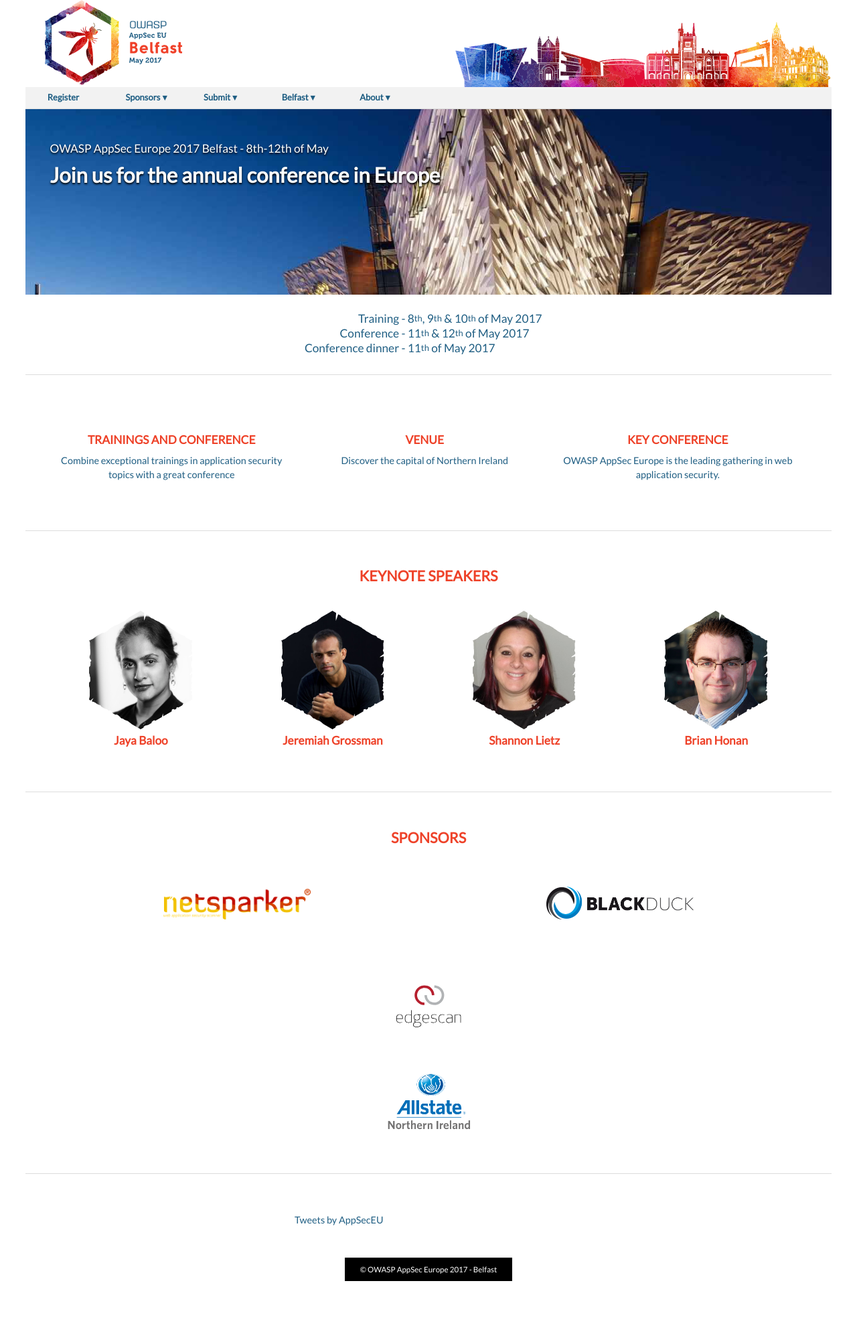
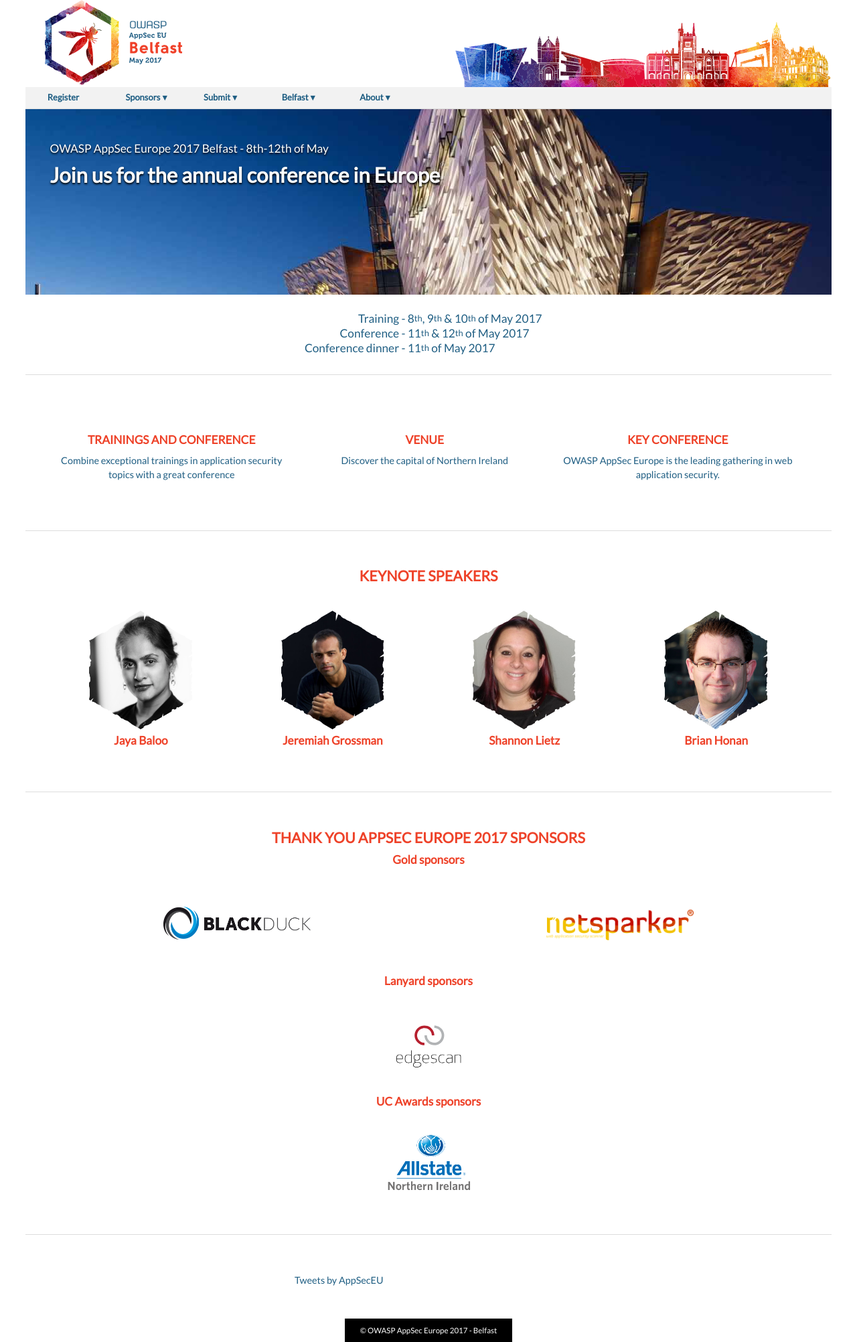
Before and after one commit to OWASP/AppSecEurope2017, a Jekyll site: the page built from index.html, in a window 1280 px wide. Shown: the whole page at 67% size. Built offline with Jekyll 4.4.1, drawn with Linux system fonts in a browser that asks for light colours; comment, search, counter and statistics services are not loaded; before the commit the page ends 1913 px from its top, so only the background shows below that.

Commit message:
Sponsors update

```diff
--- a/_data/sponsors.yml
+++ b/_data/sponsors.yml
@@ -4,12 +4,12 @@
   sponsors:
 - type: Gold
   sponsors:
+  - logo: Black_Duck_Logo_l.png
+    name: BlackDuck
+    url:  https://www.blackducksoftware.com/
   - logo: netsparker.png
     name: Netsparker
     url:  https://www.netsparker.com/
-  - logo: Black_Duck_Logo_l.png
-    name: BlackDuck
-    url:  https://www.blackducksoftware.com/
 - type: Silver
   sponsors:
 - type: Lanyard
--- a/_includes/sponsors.html
+++ b/_includes/sponsors.html
@@ -1,9 +1,12 @@
+<section class="sponsors">
 {% for sponsortype in site.data.sponsors %}
 	{% if sponsortype.sponsors %}
-	  <div class="sponsors {{ sponsortype.type }}">
+  	<h3>{{ sponsortype.type }} sponsors</h3>
+	  <div class="{{ sponsortype.type }}">
 		{% for sponsor in sponsortype.sponsors %}
 	    <a style="background-image: url(/assets/images/sponsors/{{sponsor.logo}})" title="{{sponsor.name}}" href="{{sponsor.url}}"></a>
 	  {% endfor %}
 	  </div>
   {% endif %}
 {% endfor %}
+</section>
--- a/assets/css/style.scss
+++ b/assets/css/style.scss
@@ -326,12 +326,15 @@
 	}
 
 	.sponsors {
+		h3 {
+			text-align: center;
+		}
+		div {
 			display: flex;
 			flex-wrap: wrap;
 			list-style: none;
 			margin: 0;
 			justify-content: space-around;
-
 			a {
 				height: 150px;
 				width: 180px;
@@ -346,7 +349,7 @@
 				width: 220px;
 			}
 	}
-
+}
 
 
 	.sellingpoints {
--- a/index.html
+++ b/index.html
@@ -40,7 +40,7 @@
 
 <hr>
 
-  <h2 style="text-align: center">Sponsors</h2>
+  <h2 style="text-align: center">Thank you AppSec Europe 2017 Sponsors</h2>
   {% include sponsors.html %}
 
 <hr>
--- a/sponsors.html
+++ b/sponsors.html
@@ -2,5 +2,6 @@
 title: Sponsors
 ---
 <h1>{{page.title}}</h1>
+<h2 style="text-align: center">Thank you AppSec Europe 2017 Sponsors</h2>
 
 {% include sponsors.html %}
```
Lines whose indentation alone changed are shown as unchanged.
